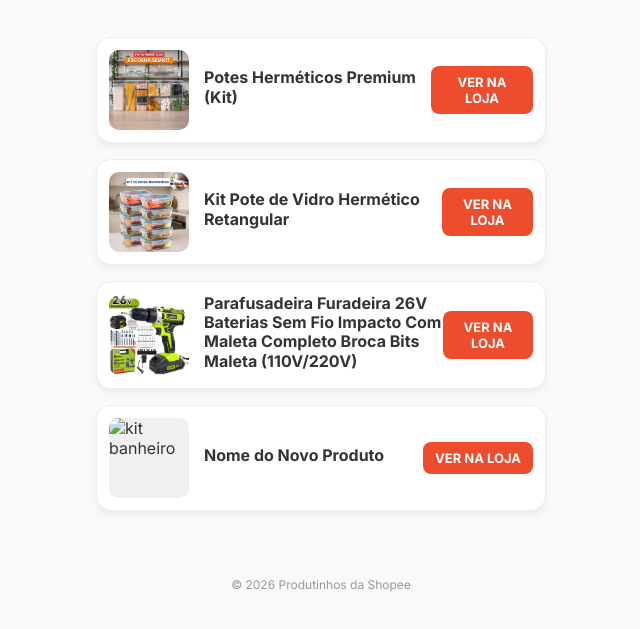
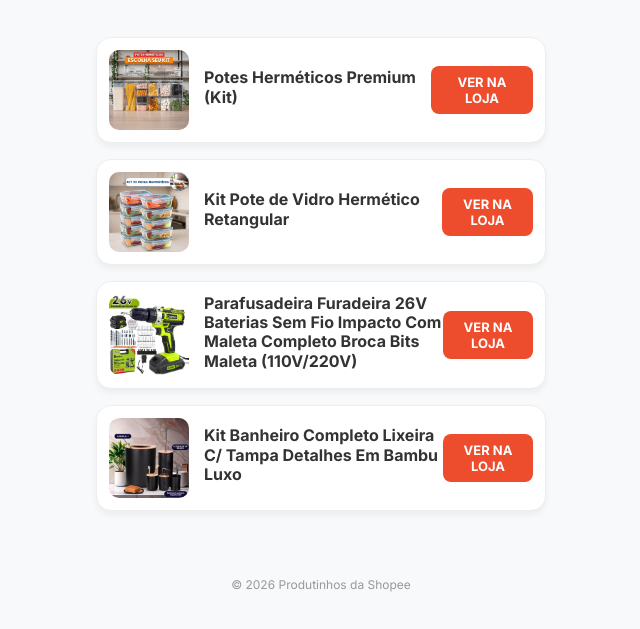
Before and after one commit to gabrieljuniobh13-dotcom/produtinhos-shopee, a plain HTML site: page index.html in a window 1280 px wide. Shown: the part 107-736 px from the top of the page, without its empty margins (319-959 px from the left). Drawn offline with Linux system fonts and the light colour scheme.

Commit message:
adicionei foto do produto

```diff
--- a/index.html
+++ b/index.html
@@ -140,9 +140,9 @@
     <div class="btn-shopee">VER NA LOJA</div>
 </a>
 <a href="https://s.shopee.com.br/4VYLlxNMIL" class="product-card" target="_blank">
-    <img src="FOTO_DO_PRODUTO_2" alt="kit banheiro">
+    <img src="img/banheiro.jpg" alt="kit banheiro">
     <div class="product-info">
-        <h3>Nome do Novo Produto</h3>
+        <h3>Kit Banheiro Completo Lixeira C/ Tampa Detalhes Em Bambu Luxo</h3>
     </div>
     <div class="btn-shopee">VER NA LOJA</div>
 </a>
```
